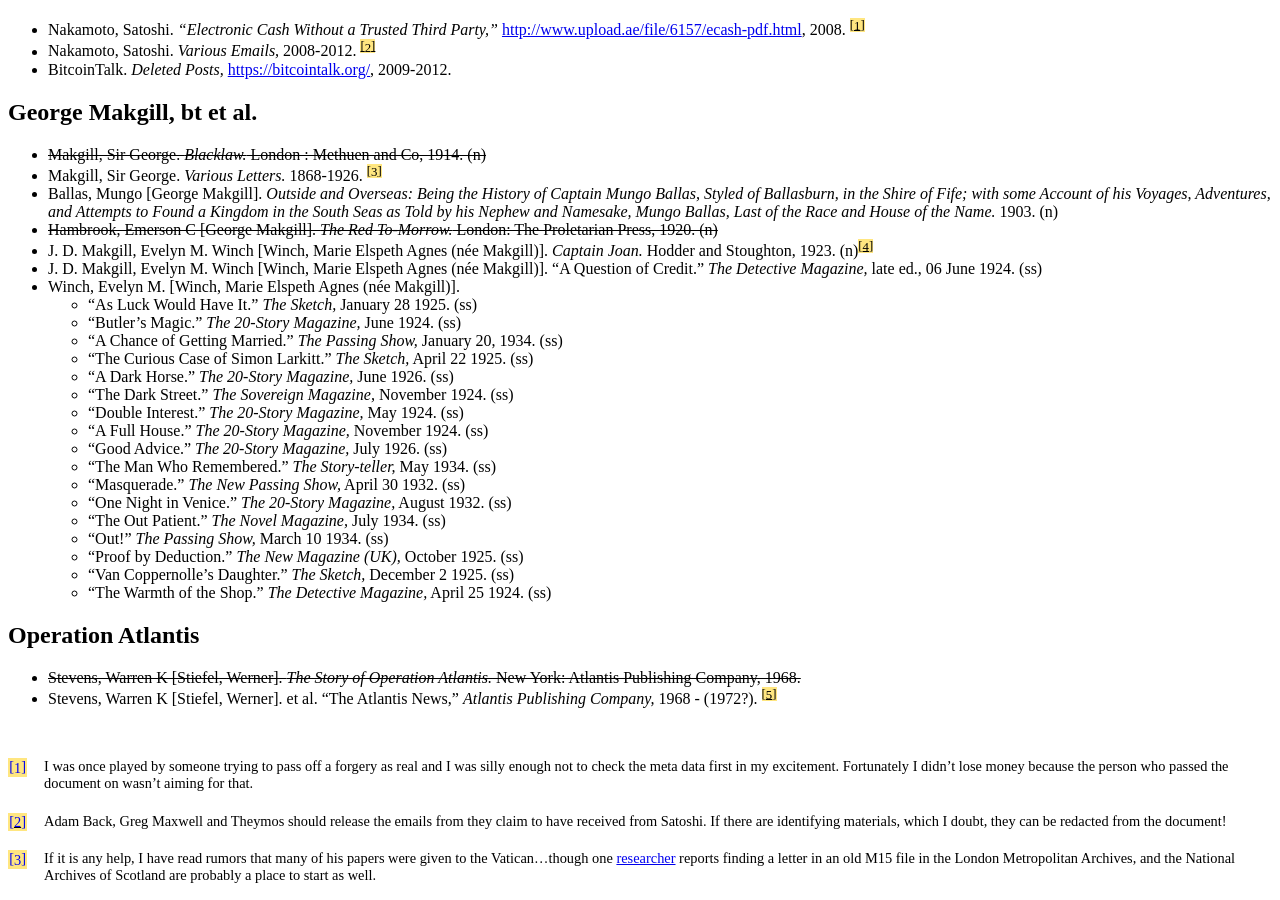
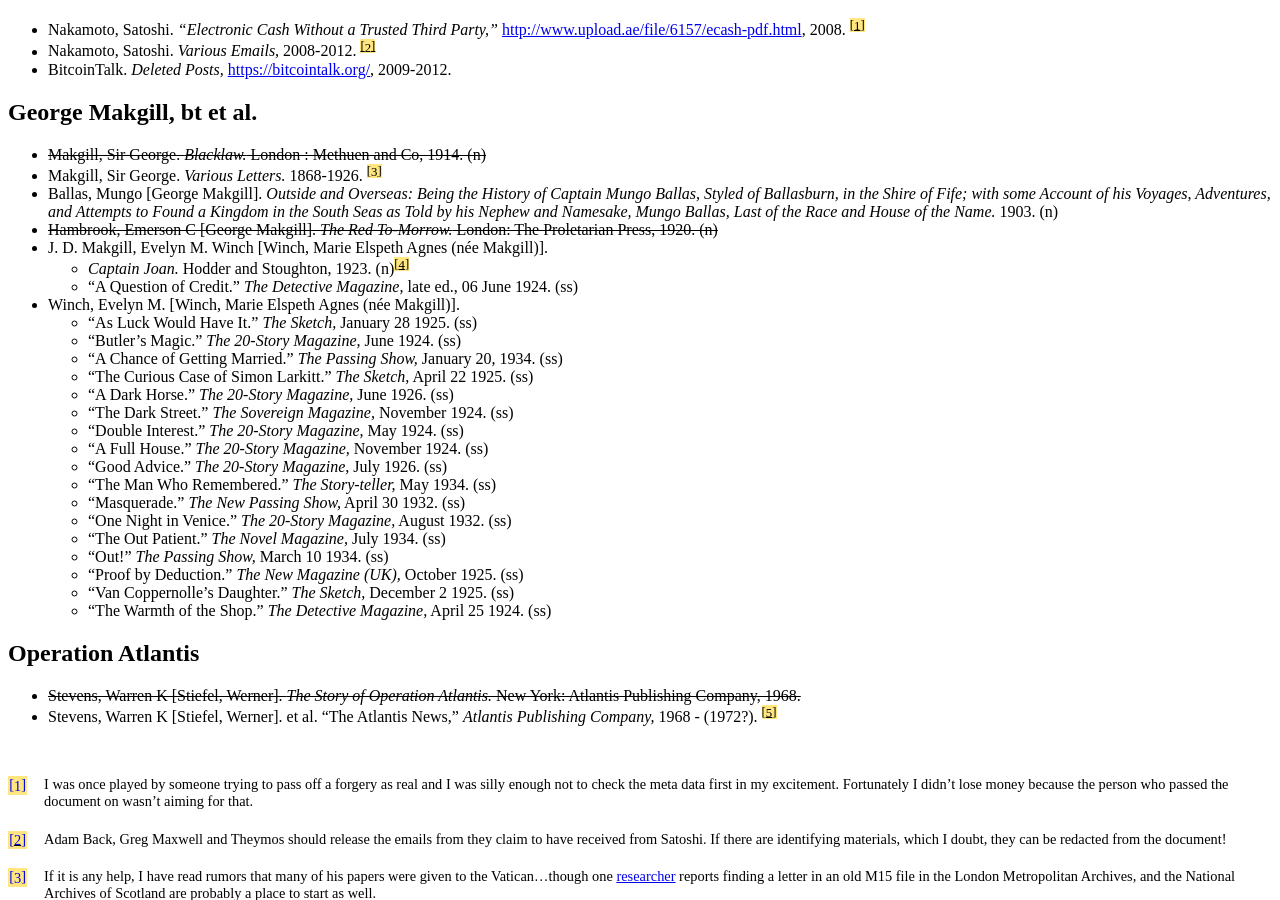
Before and after one commit to derykmakgill/website, a Jekyll site: the page built from research-bounties.md, in a window 1280 px wide and 900 px high, scrolled down 408 px. Built offline with Jekyll 4.4.1, drawn with Linux system fonts in a browser that asks for light colours.

Commit message:
Update research-bounties.md

```diff
--- a/research-bounties.md
+++ b/research-bounties.md
@@ -28,8 +28,9 @@
 - Makgill, Sir George. *Various Letters.* 1868-1926. <span class="footnote"><span class="fnHide"> (Footnote: </span>If it is any help, I have read rumors that many of his papers were given to the Vatican...though one <a href="http://answers.google.com/answers/threadview/id/771994.html">researcher</a> reports finding a letter in an old M15 file in the London Metropolitan Archives, and the National Archives of Scotland are probably a place to start as well.<span class="fnHide">)</span></span>
 - Ballas, Mungo [George Makgill]. *Outside and Overseas: Being the History of Captain Mungo Ballas, Styled of Ballasburn, in the Shire of Fife; with some Account of his Voyages, Adventures, and Attempts to Found a Kingdom in the South Seas as Told by his Nephew and Namesake, Mungo Ballas, Last of the Race and House of the Name.* 1903. (n)
 - ~~Hambrook, Emerson C [George Makgill]. *The Red To-Morrow.* London: The Proletarian Press, 1920. (n)~~
-- J. D. Makgill, Evelyn M. Winch [Winch, Marie Elspeth Agnes (née Makgill)]. *Captain Joan.* Hodder and Stoughton, 1923. (n)<span class="footnote"><span class="fnHide"> (Footnote: </span>Sir John Donald Alexander Arthur Makgill and Marie Elspeth Agnes Makgill were the son and daughter, respectively, of Sir. George Makgill, hence their inclusion in the George Makgill label. My initial interest in them was to learn more about George Makgill himself, but I've found they stand well on their own, especially Marie who, under Evelyn Winch, was apparently quite popular in her day.<span class="fnHide">)</span></span>
-- J. D. Makgill, Evelyn M. Winch [Winch, Marie Elspeth Agnes (née Makgill)]. "A Question of Credit." *The Detective Magazine,* late ed., 06 June 1924. (ss)
+- J. D. Makgill, Evelyn M. Winch [Winch, Marie Elspeth Agnes (née Makgill)].
+  - *Captain Joan.* Hodder and Stoughton, 1923. (n)<span class="footnote"><span class="fnHide"> (Footnote: </span>Sir John Donald Alexander Arthur Makgill and Marie Elspeth Agnes Makgill were the son and daughter, respectively, of Sir. George Makgill, hence their inclusion in the George Makgill label. My initial interest in them was to learn more about George Makgill himself, but I've found they stand well on their own, especially Marie who, under Evelyn Winch, was apparently quite popular in her day.<span class="fnHide">)</span></span>
+  - "A Question of Credit." *The Detective Magazine,* late ed., 06 June 1924. (ss)
 - Winch, Evelyn M. [Winch, Marie Elspeth Agnes (née Makgill)].
   - "As Luck Would Have It." *The Sketch,* January 28 1925. (ss)
   - "Butler's Magic." *The 20-Story Magazine,* June 1924. (ss)
```
